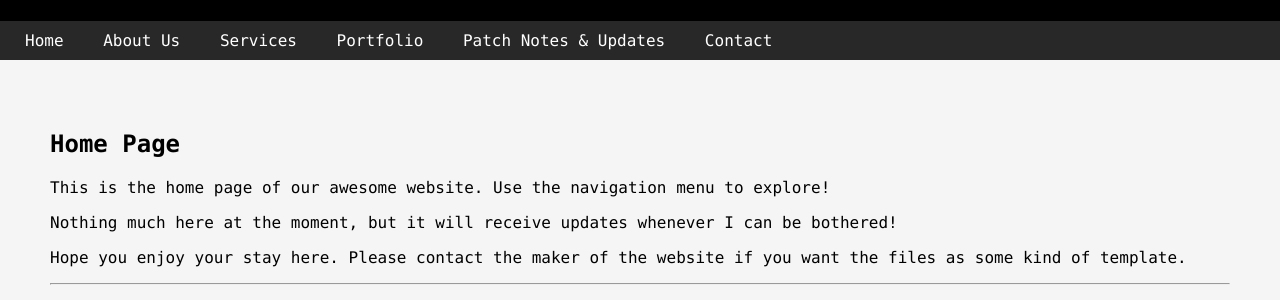
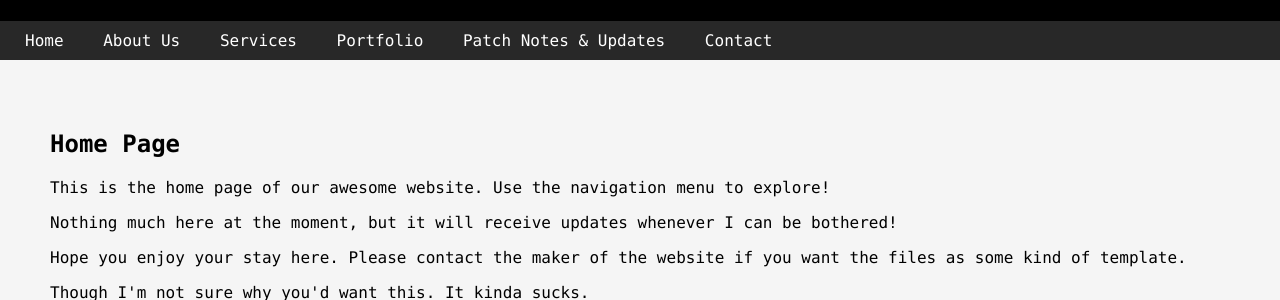
Before and after one commit to TERMINL-SOCHI/DJ-Moth.github.io, a plain HTML site: page index.html in a window 1280 px wide. Shown: the part 90-390 px from the top of the page. Drawn offline with Linux system fonts and the light colour scheme; a script that the page names is missing.

Commit message:
Update index.html

```diff
--- a/index.html
+++ b/index.html
@@ -26,6 +26,7 @@
     <p>This is the home page of our awesome website. Use the navigation menu to explore!</p>
     <p>Nothing much here at the moment, but it will receive updates whenever I can be bothered!</p>
     <p>Hope you enjoy your stay here. Please contact the maker of the website if you want the files as some kind of template.</p>
+<p>Though I'm not sure why you'd want this. It kinda sucks.</p>
     <hr>
 
     <h1>What is this website coded in?</h1>
```
